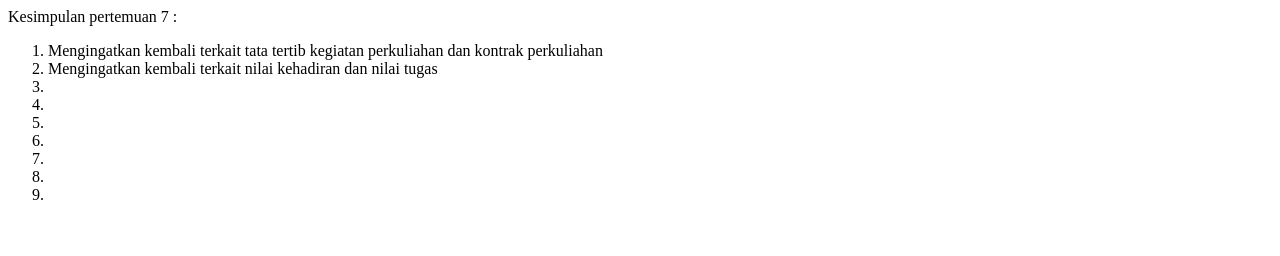
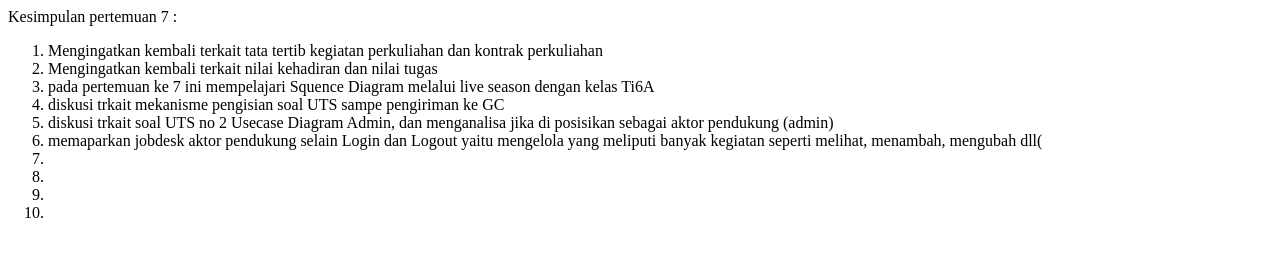
Before and after one commit to Feri2410/sadurrpl, a plain HTML site: page 7/index.html in a window 1280 px wide. Drawn offline with Linux system fonts and the light colour scheme.

Commit message:
Update index.html

```diff
--- a/7/index.html
+++ b/7/index.html
@@ -2,9 +2,10 @@ Kesimpulan pertemuan 7 : <br>
 <ol>
   <li>Mengingatkan kembali terkait tata tertib kegiatan perkuliahan dan kontrak perkuliahan</li>
   <li>Mengingatkan kembali terkait nilai kehadiran dan nilai tugas</li>
-  <li></li>
-  <li></li>
-  <li></li>
+  <li>pada pertemuan ke 7 ini mempelajari Squence Diagram melalui live season dengan kelas Ti6A</li>
+  <li>diskusi trkait mekanisme pengisian soal UTS sampe pengiriman ke GC</li>
+  <li>diskusi trkait soal UTS no 2 Usecase Diagram Admin, dan menganalisa jika di posisikan sebagai aktor pendukung (admin)</li>
+  <li>memaparkan jobdesk aktor pendukung selain Login dan Logout yaitu mengelola yang meliputi banyak kegiatan seperti melihat, menambah, mengubah dll(</li>
   <li></li>
   <li></li>
   <li></li>
```
